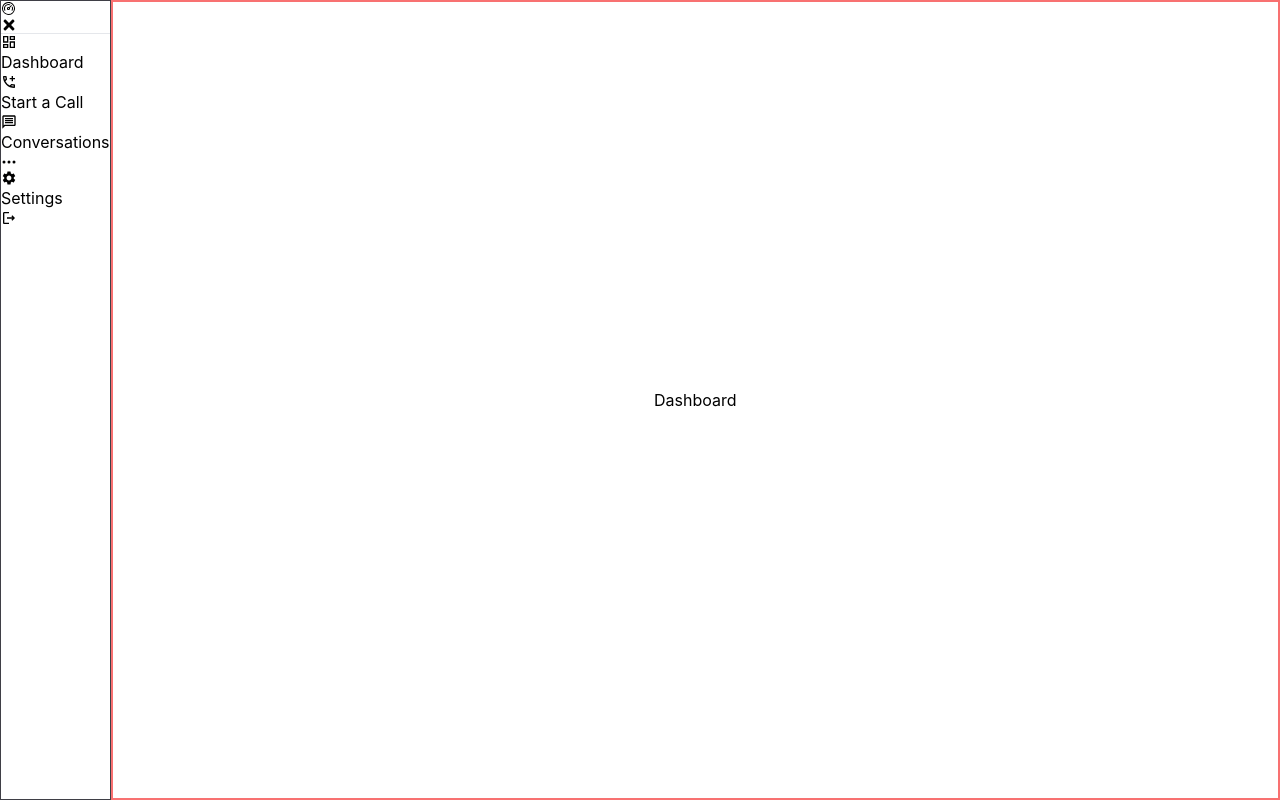
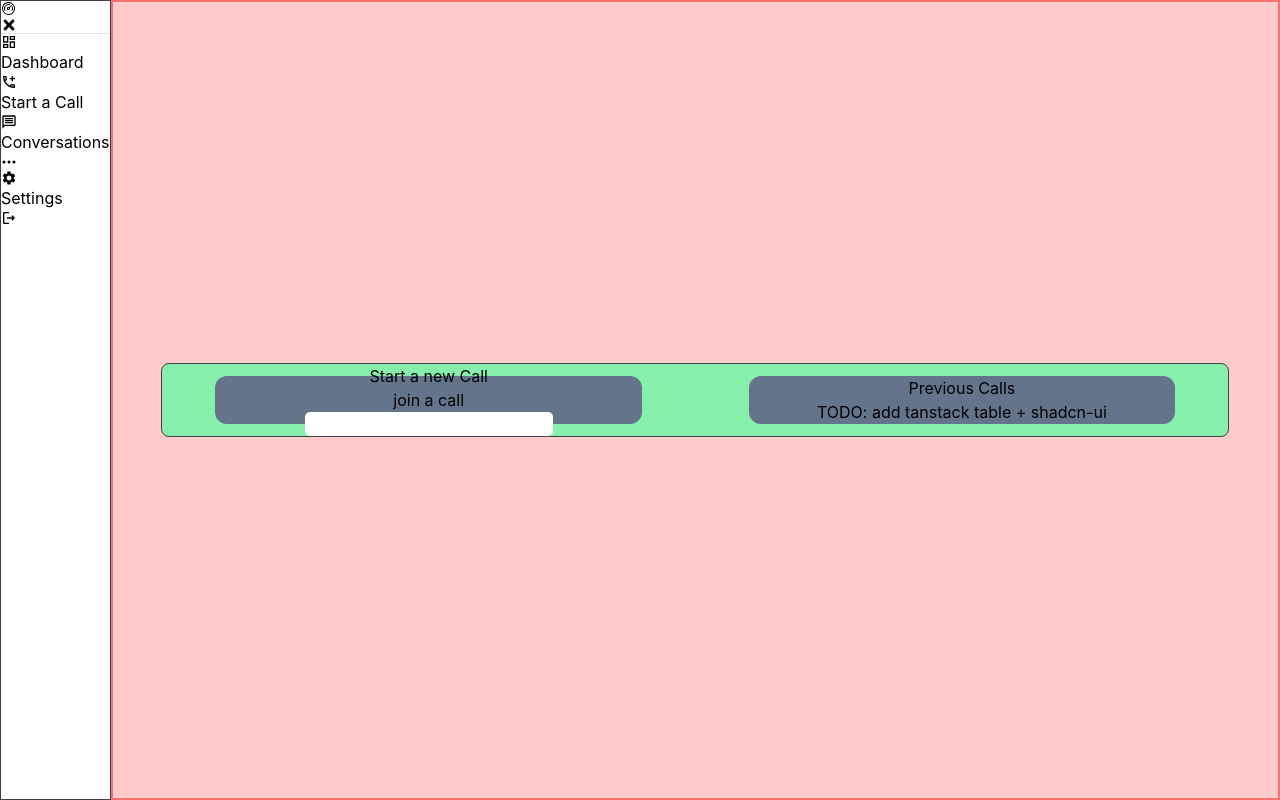
Before and after one commit to e-jordan-b/chitchat, a React (Create React App) app in the folder client/: page /app/dashboard in a window 1280 px wide. Built offline with nearby package versions, Linux system fonts and the light colour scheme.

Commit message:
added custom tailwind w / h and setup dashboard layout

```diff
--- a/client/src/routes/Conversations.tsx
+++ b/client/src/routes/Conversations.tsx
@@ -1,49 +1,61 @@
 
-import { useNavigation } from 'react-router-dom'
-import { useState } from "react"
+import { useNavigation, useLoaderData } from 'react-router-dom'
+// import { useState } from "react"
+import { useQuery } from "@tanstack/react-query";
+
+
+const getFakeData = () => {
+  // await new Promise((resolve) => setTimeout(resolve, 1000));
+  return [
+    { id: 1, started: "2020-05-09 03:22:58", ended: "2020-05-09 03:25:58",name: "John", body: "Lorem ipsum dolor sit amet, consectetur adipisicing elit. Voluptate ullam esse voluptates, excepturi hic molestiae blanditiis ", summary: ["mimmimii", "mumumumum", "mamamamam", "memememem"]},
+    { id: 2, started: "2022-03-31 18:39:42", ended: "2022-03-31 18:59:42",name: "Jane", body: "Lorem ipsum dolor sit amet, consectetur adipisicing elit. Voluptate ullam esse voluptates, excepturi hic molestiae blanditiis ", summary: ["mimmimii", "mumumumum", "mamamamam", "memememem"]},
+    { id: 3, started: "2021-02-01 05:28:01", ended: "2021-02-01 01:28:01",name: "Jack", body: "Lorem ipsum dolor sit amet, consectetur adipisicing elit. Voluptate ullam esse voluptates, excepturi hic molestiae blanditiis ", summary: ["mimmimii", "mumumumum", "mamamamam", "memememem"]},
+    { id: 4, started: "2022-01-25 07:42:23", ended: "2022-01-25 08:22:23",name: "John", body: "Lorem ipsum dolor sit amet, consectetur adipisicing elit. Voluptate ullam esse voluptates, excepturi hic molestiae blanditiis ", summary: ["mimmimii", "mumumumum", "mamamamam", "memememem"]},
+  ]
+}
+
+
+export type ConversationType = {
+  id: string,
+  started: string,
+  ended: string,
+  name: string,
+  body: string
+}
+
+
+export async function loader() {
+  const conversations = await getFakeData();
+  return { conversations };
+}
+
+// export const loader =
+//   (queryClient) =>
+//   async ({ params }) => {
+//     const query = contactDetailQuery(params.contactId);
+//     return (
+//       queryClient.getQueryData(query.queryKey) ??
+//       (await queryClient.fetchQuery(query))
+//     );
+//   };
 
 
 
-import { useLoaderData } from 'react-router-dom'
-// import { getContact } from '../contacts'
-
-// ⬇️ this is the loader for the detail route
-export async function loader({ params }: { params: { contactId: string } }) {
-  // return getContact(params.contactId)
-  return  { id: 1, name: "John" }
-}
-
-export type ConversationType = {
-  id: string,
-  name: string,
-  body: string
-
-}
-
 
 export default function Conversations() {
-  const conversations = useLoaderData() as ConversationType[]
   const navigation = useNavigation();
-  // const [navigation, setNavigation] = useState({state: "loading"})
-  // const toggleNavigation = () => {
-  //   if (navigation.state === "loading") {
-  //     setNavigation({state: "loaded"})
-  //   } else {
-  //     setNavigation({state: "loading"})
-  //   }
-  // }
-
+  const {conversations} = useLoaderData() as {conversations: ConversationType[]}
 
   return (
     <div className={`flex flex-col justify-center items-center ${ navigation.state === "loading" ? "opacity-25 transition delay-200" : null}`}>
-    {/* <button onClick={toggleNavigation}>toggle Loading State</button> */}
     <div>Conversations</div>
     <div>
-      {conversations.map((conversation: ConversationType) => {
+      {conversations.map((conversation) => {
         return (
-          <div key={conversation.id}>
-            <div>{conversation.name}</div>
-            <div>{conversation.body}</div>
+          <div className="flex" key={conversation.id}>
+
+            <div className="mr-5">{conversation.name}</div>
+            <div className='truncate w-40'>{conversation.body}</div>
           </div>
         )
       })
--- a/client/src/routes/Dashboard.tsx
+++ b/client/src/routes/Dashboard.tsx
@@ -2,8 +2,28 @@ import { useLoaderData } from 'react-router-dom'
 
 export default function Dashboard() {
   return (
-    <div className='border-2 border-red-400 w-full h-full flex flex-col justify-center items-center'>
-      <div>Dashboard</div>
-    </div>
+    <div className='border-2 border-red-400 bg-red-200 w-full h-full flex flex-col justify-center items-center'>
+
+      <div className="flex justify-around items-center border border-zinc-700 w-11/12 h-9/10 rounded-lg bg-green-300">
+
+        <section className='flex flex-col items-center justify-center boder-2 bg-slate-500  border-zinc-600 w-2/5 h-4/6 rounded-xl'>
+
+             <button className='primary-btn'>Start a new Call</button>
+             <label htmlFor="join-call">join a call</label>
+             <input className="border border-zinc-700"type="text" />
+        </section>
+
+        <section className='flex flex-col items-center boder-2 bg-slate-500  border-zinc-600 w-2/5 h-4/6 rounded-xl'>
+
+            <h4>Previous Calls</h4>
+            <div className='bg-slate-500'>
+              TODO: add tanstack table + shadcn-ui
+            </div>
+
+        </section>
+
+       </div>
+      </div>
+
   )
 }
```
